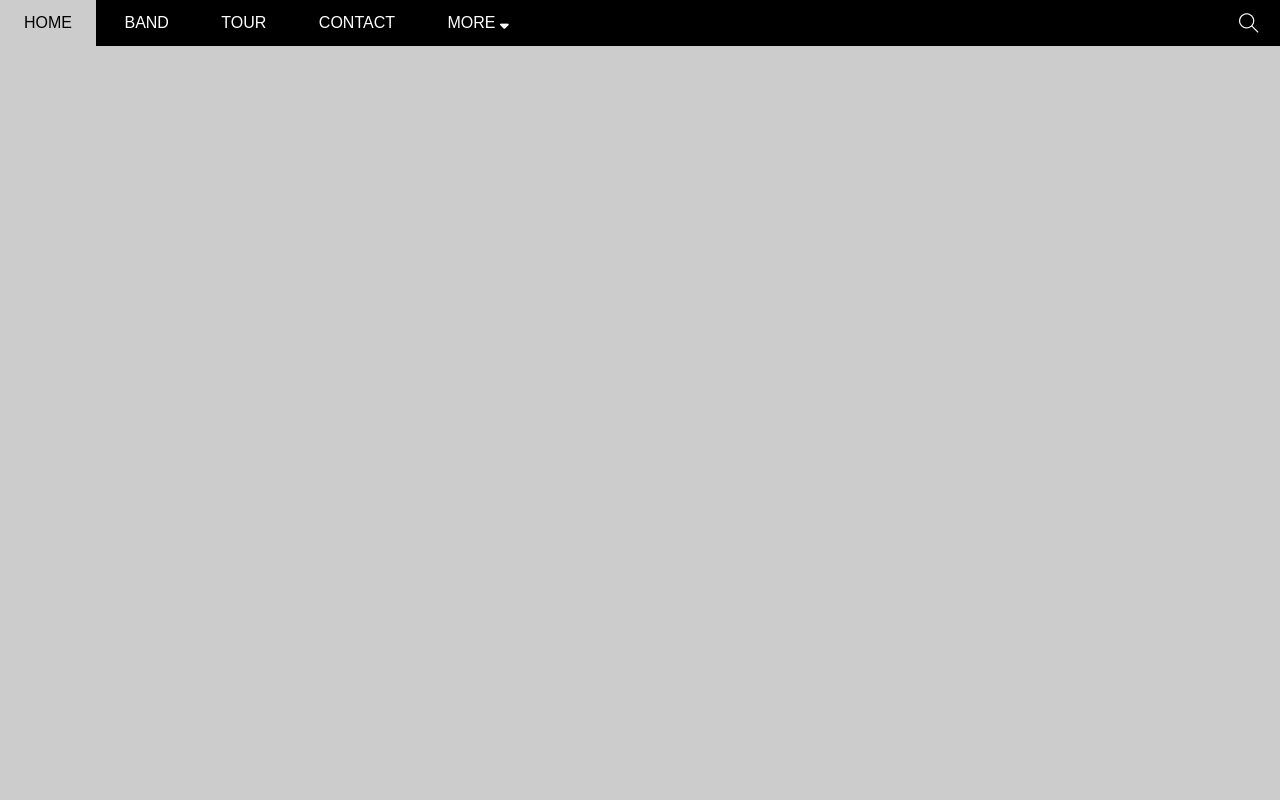
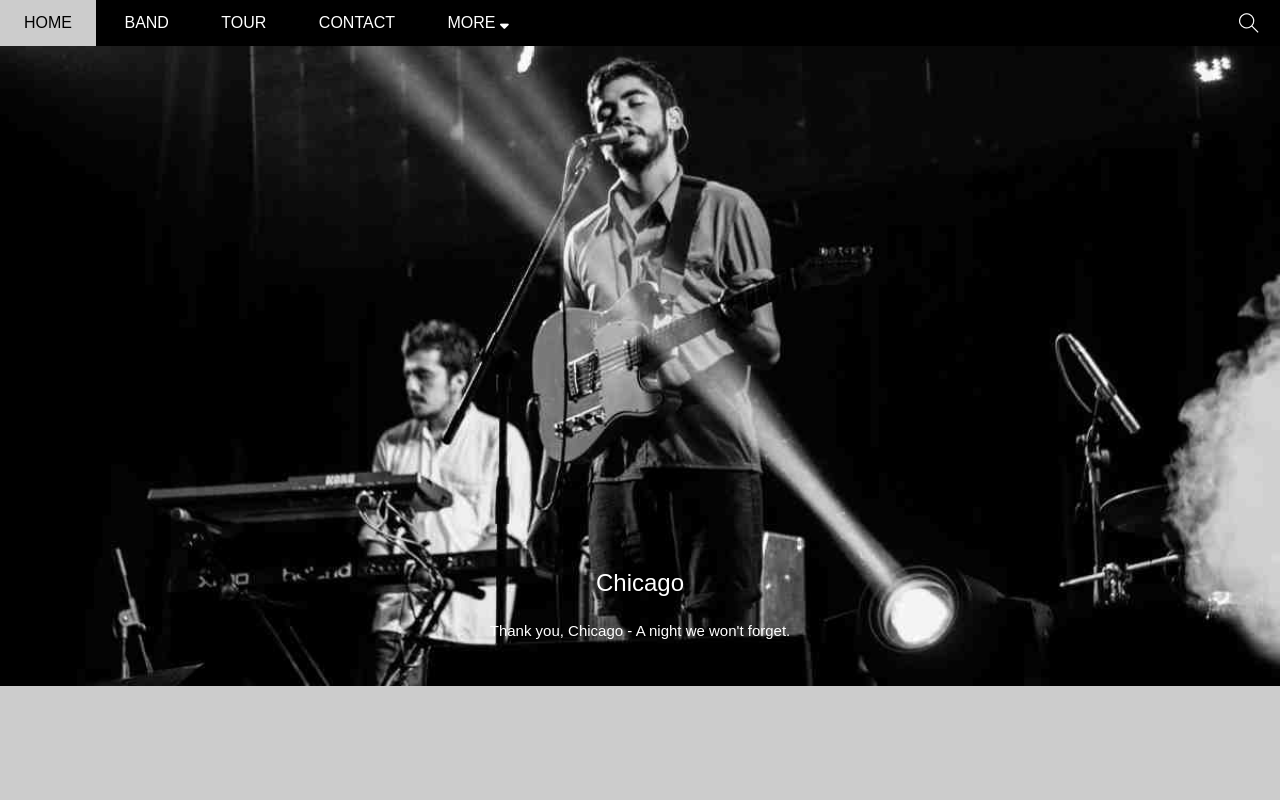
Before and after one commit to batthanhvan/The-band, a plain HTML site: page index.html in a window 1280 px wide. Shown: the top 800 px of the page. Drawn offline with Linux system fonts and the light colour scheme.

Commit message:
Slider CSS

```diff
--- a/assets/css/style.css
+++ b/assets/css/style.css
@@ -33,7 +33,7 @@ html{
     right: 0;
     height: 46px;
     background-color: #000;
-
+    z-index: 1;
 }
 
 #nav {
@@ -118,8 +118,36 @@ html{
 
 
 #slider{
+    position: relative;
     margin-top: 46px;
+    padding-top: 50%;
+    background: url('/assets/img/chicago.jpg') top center / cover no-repeat;
 }
+
+#slider .text-content{
+    position: absolute;
+    bottom: 47px;
+    color: #fff;
+    /* left: 50%;
+    transform: translateX(-50%); */
+
+    width: 100%;
+    /* right: 0;
+    left: 0; */
+
+    text-align: center;
+}
+
+#slider .text-heading{
+    font-weight: 500;
+    font-size: 24px;
+}
+
+#slider .text-description{
+    font-size: 15px;
+    margin-top: 25px;
+}
+
 
 #content{
     height: 1000px;
--- a/index.html
+++ b/index.html
@@ -48,7 +48,15 @@
         </div>
 
         <div id="slider">
+            <div class="text-content">
+                <h2 class="text-heading">
+                    Chicago
+                </h2>
+                <div class="text-description">
+                    Thank you, Chicago - A night we won't forget.
+                </div>
 
+            </div>
         </div>
 
         <div id="content">
```
Also changed, not shown: assets/img/chicago.jpg (added).
